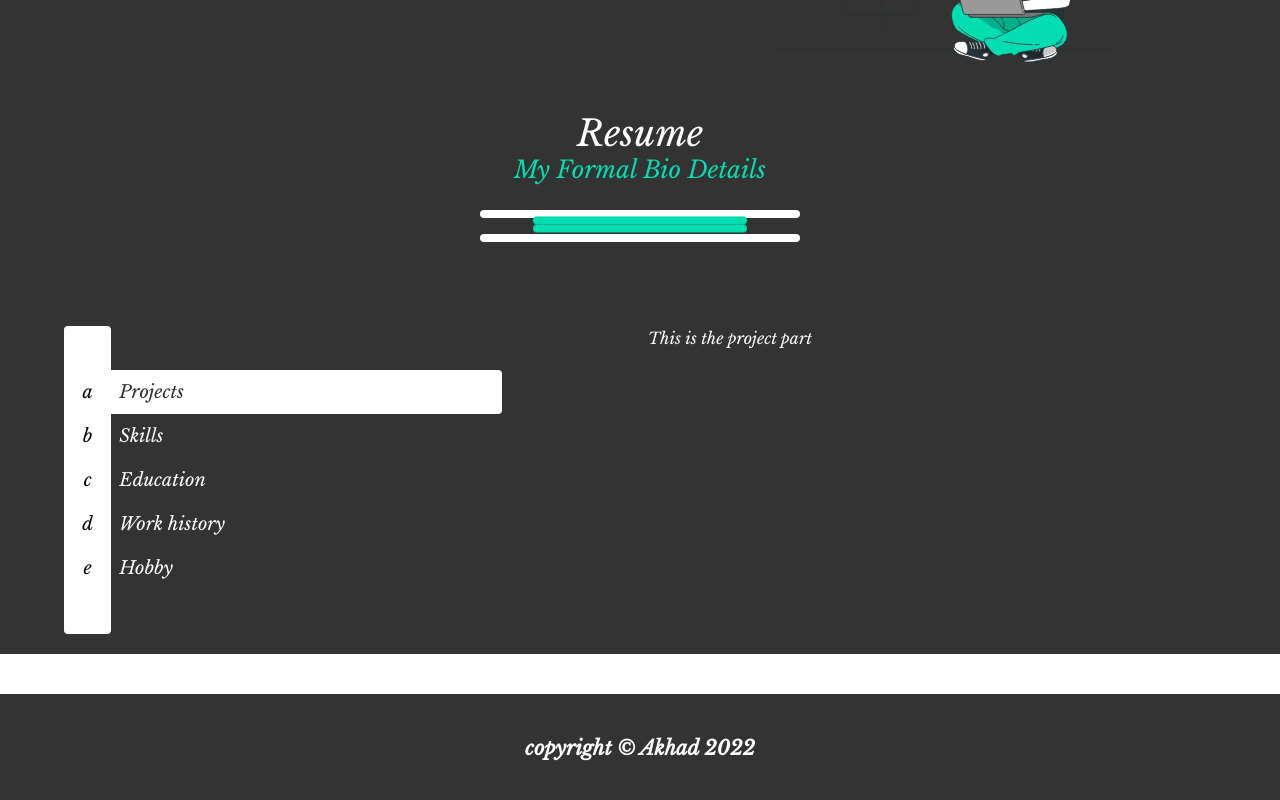
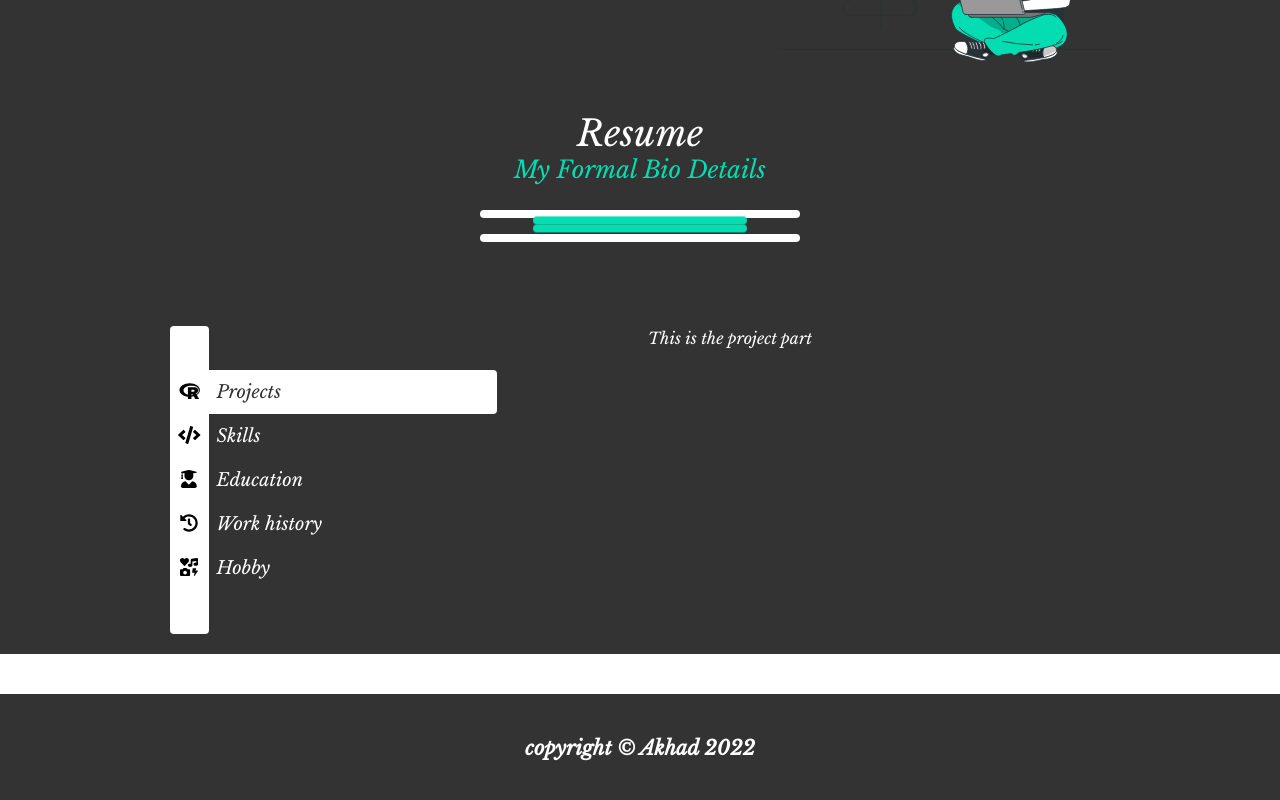
Before and after one commit to abdouakhad/portfolio, a Next.js app: page / in a window 1280 px wide. Shown: the part 993-1793 px from the top of the page. Built offline with nearby package versions, Linux system fonts and the light colour scheme.

Commit message:
completed tab part

```diff
--- a/components/resume.js
+++ b/components/resume.js
@@ -1,5 +1,7 @@
 import React, { useState } from 'react'
 import Card from '../components/cards/Card'
+import { FontAwesomeIcon } from '@fortawesome/react-fontawesome'
+import Image from 'next/image'
 const ResumePage = () => {
   const [active, setActive] = useState('project')
 
@@ -15,18 +17,31 @@ const ResumePage = () => {
         <p className='w-2/12 h-2  bg-vert m-auto rounded animate-bounce'></p>
         <p className='w-3/12 m-auto h-2 bg-white flex relative rounded '></p>
       </div>
-      <div className='resume py-5 mt-16 lg:px-16 px-8 md:grid md:grid-cols-2 justify-center items-center gap-4 '>
-        <div className='name grid grid-cols-12 text-lg'>
+      <div className='resume py-5 mt-16 lg:px-16 px-8 md:grid  grid-cols-4 justify-center items-center gap-4 '>
+        <div className='col-span-2 name grid grid-cols-12 text-lg justify-self-end'>
           <div className='col-span-1  bg-white text-black rounded text-center'>
             <p className='p-2'> &nbsp;</p>
-            <p className='p-2'>a</p>
-            <p className='p-2'>b</p>
-            <p className='p-2'>c</p>
-            <p className='p-2'>d</p>
-            <p className='p-2'>e</p>
+            <p className='p-2'>
+              <FontAwesomeIcon icon={['fab', 'r-project']} />
+            </p>
+            <p className='p-2'>
+              {' '}
+              <FontAwesomeIcon icon='code' />
+            </p>
+            <p className='p-2'>
+              {' '}
+              <FontAwesomeIcon icon='user-graduate' />
+            </p>
+            <p className='p-2'>
+              <FontAwesomeIcon icon='history' />
+            </p>
+            <p className='p-2'>
+              <FontAwesomeIcon icon='icons' />
+            </p>
             <p className='p-2'>&nbsp; </p>
           </div>
-          <div className='col-span-11 rounded bg-marron'>
+
+          <div className='col-span-10 rounded bg-marron'>
             <p className='p-2'>&nbsp; </p>
             <p className=' bg-white text-marron rounded-r w-9/12 '>
               <button
@@ -99,7 +114,17 @@ const ResumePage = () => {
             </p>
           </div>
         </div>
-        <div className='property self-start'>
+        {/* <div className='md:col-span-1 md:block hidden'>
+          {' '}
+          <Image
+            src='/curvy.svg'
+            width='100px'
+            height='300px'
+            alt='curved'
+            className='h-full'
+          />
+        </div>*/}
+        <div className='col-span-2 property justify-self-start self-start md:mt-0 mt-10'>
           {active === 'project' && <Card section='project' />}
           {active === 'skills' && <Card section='skills' />}
           {active === 'education' && <Card section='education' />}
```
Also changed, not shown: pages/_app.js (+9 -1 lines), public/curve.svg (added), public/curvy.svg (added).
